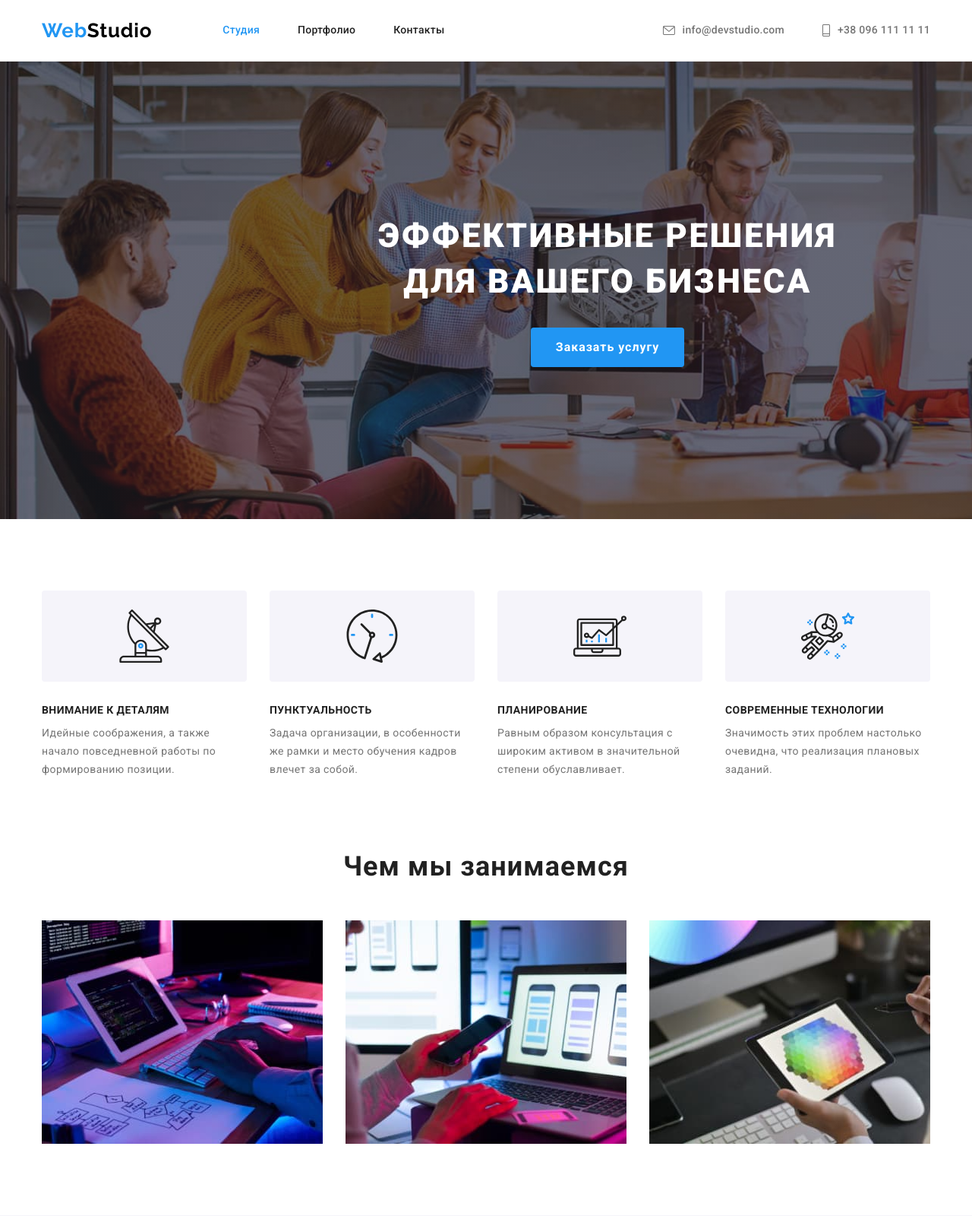
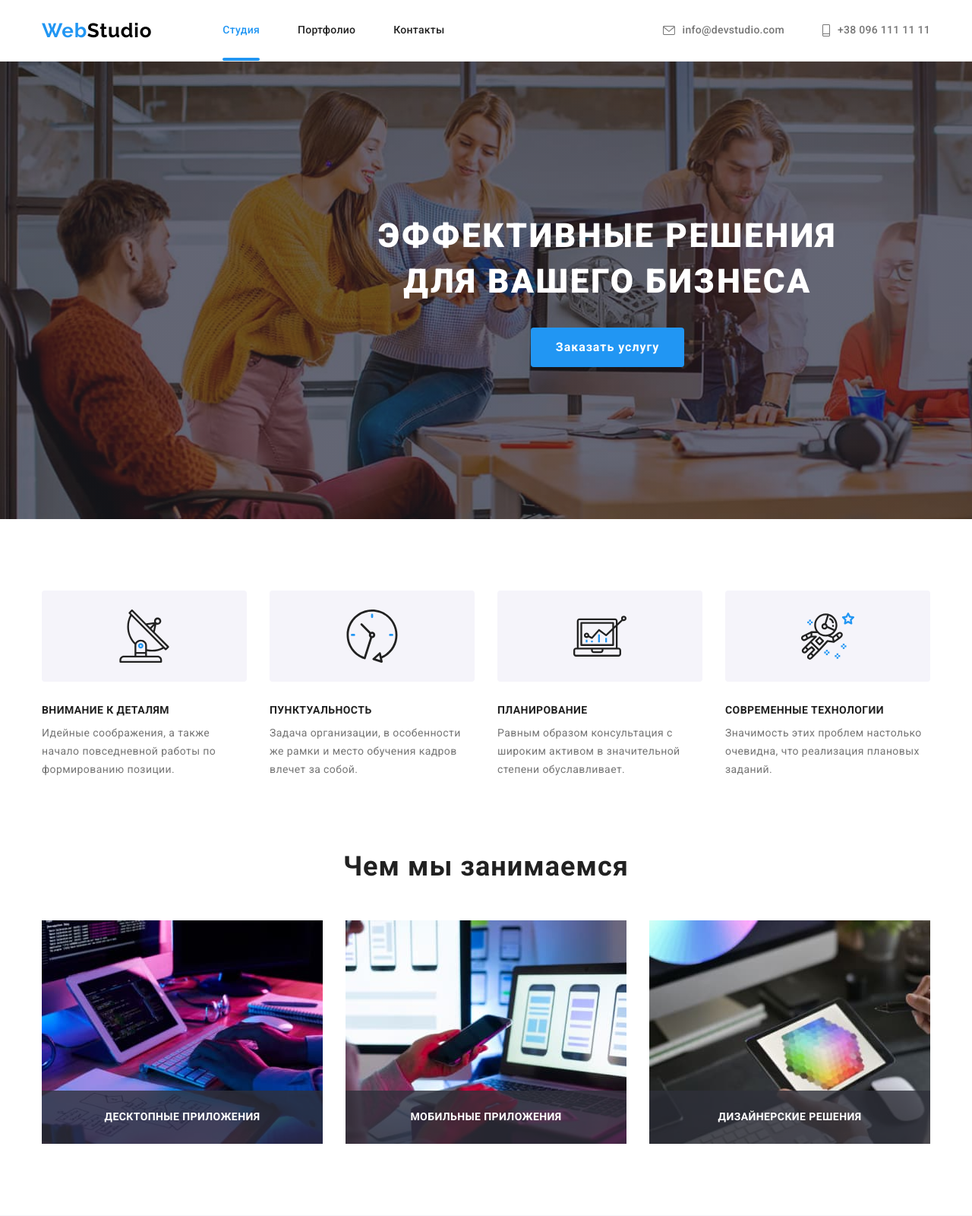
Before and after one commit to Giperion317/goit-markup-hw-04, a plain HTML site: page index.html in a window 1280 px wide. Shown: the top 1600 px of the page at 76% size. Drawn offline with nearby package versions, Linux system fonts and the light colour scheme.

Commit message:
Update header-menu-link, animation modal

```diff
--- a/css/style.css
+++ b/css/style.css
@@ -169,6 +169,8 @@ body {
 }
 
 .menu-link {
+    position: relative;
+
     display: block;
 
     font-weight: 500;
@@ -189,6 +191,18 @@ body {
 
 .menu .menu-link.curent {
     color: var(--accent-color);
+}
+
+.menu .menu-link.curent::after{
+    content: "";
+    position: absolute;
+    left: 0;
+    bottom: 0;
+    display: block;
+    width: 100%;
+    height: 4px;
+    border-radius: 2px;
+    background-color: var(--accent-color);
 }
 
 .contact-header {
@@ -350,8 +364,30 @@ body {
 .work-item {
     flex-basis: calc((100% - 90px) / 3);
 
+    position: relative;
+
     margin-left: 30px;
     margin-top: 30px;
+}
+
+.work-image-title-wrapper{
+    position: absolute;
+    left: 0;
+    bottom: 0;
+
+    width: 100%;
+    padding-top: 27px;
+    padding-bottom: 27px;
+    background-color: rgba(47, 48, 58, 0.8);;
+}
+
+.work-image-title{
+    font-weight: 700;
+    font-size: 14px;
+    text-align: center;
+    letter-spacing: 0.03em;
+    text-transform: uppercase;
+    color: var(--secondory-color);
 }
 
 /* /--section work-- */
@@ -636,19 +672,21 @@ body {
     pointer-events: none;
 }
 
-.backdrop.is-hidden.modal{
-    transform: scale(0.75);
+.backdrop.is-hidden .modal{
+    transform: translate(-50%, -50%) scale(0.75);
 }
 
 .modal{
     position: absolute;
     top: 50%;
     left: 50%;
-    transform: translate(-50%, -50%), scale(1);
 
-    width: 528px;
-    height: 580px;
+    min-width: 528px;
+    min-height: 580px;
     background-color: var(--secondory-color);
+
+    transform: translate(-50%, -50%) scale(1);
+    transition: transform 250ms cubic-bezier(0.4, 0, 0.2, 1);
 }
 
 .modal-clous-btn{
--- a/index.html
+++ b/index.html
@@ -118,16 +118,26 @@
                 <h2 class="section-title">Чем мы занимаемся</h2>
                 <ul class="work list">
                     <li class="work-item">
-                        <img class="work-image" src="./images/section-work/box-1.jpg" alt="Создание сайта" width="370"
-                            height="294" />
+                        <img class="work-image" src="./images/section-work/box-1.jpg" alt="Создание сайта"
+                        width="370" height="294" />
+                        <div class="work-image-title-wrapper">
+                            <h3 class="work-image-title">Десктопные приложения</h3>
+                        </div>
                     </li>
                     <li class="work-item">
                         <img class="work-image" src="./images/section-work/box-2.jpg"
-                            alt="Создание мобильного приложения" width="370" height="294" />
+                            alt="Создание мобильного приложения"
+                            width="370" height="294" />
+                        <div class="work-image-title-wrapper">
+                            <h3 class="work-image-title">Мобильные приложения</h3>
+                        </div>
                     </li>
                     <li class="work-item">
                         <img class="work-image" src="./images/section-work/box-3.jpg" alt="Тестирование продукта"
                             width="370" height="294" />
+                        <div class="work-image-title-wrapper">
+                            <h3 class="work-image-title">Дизайнерские решения</h3>
+                        </div>
                     </li>
                 </ul>
             </div>
```
